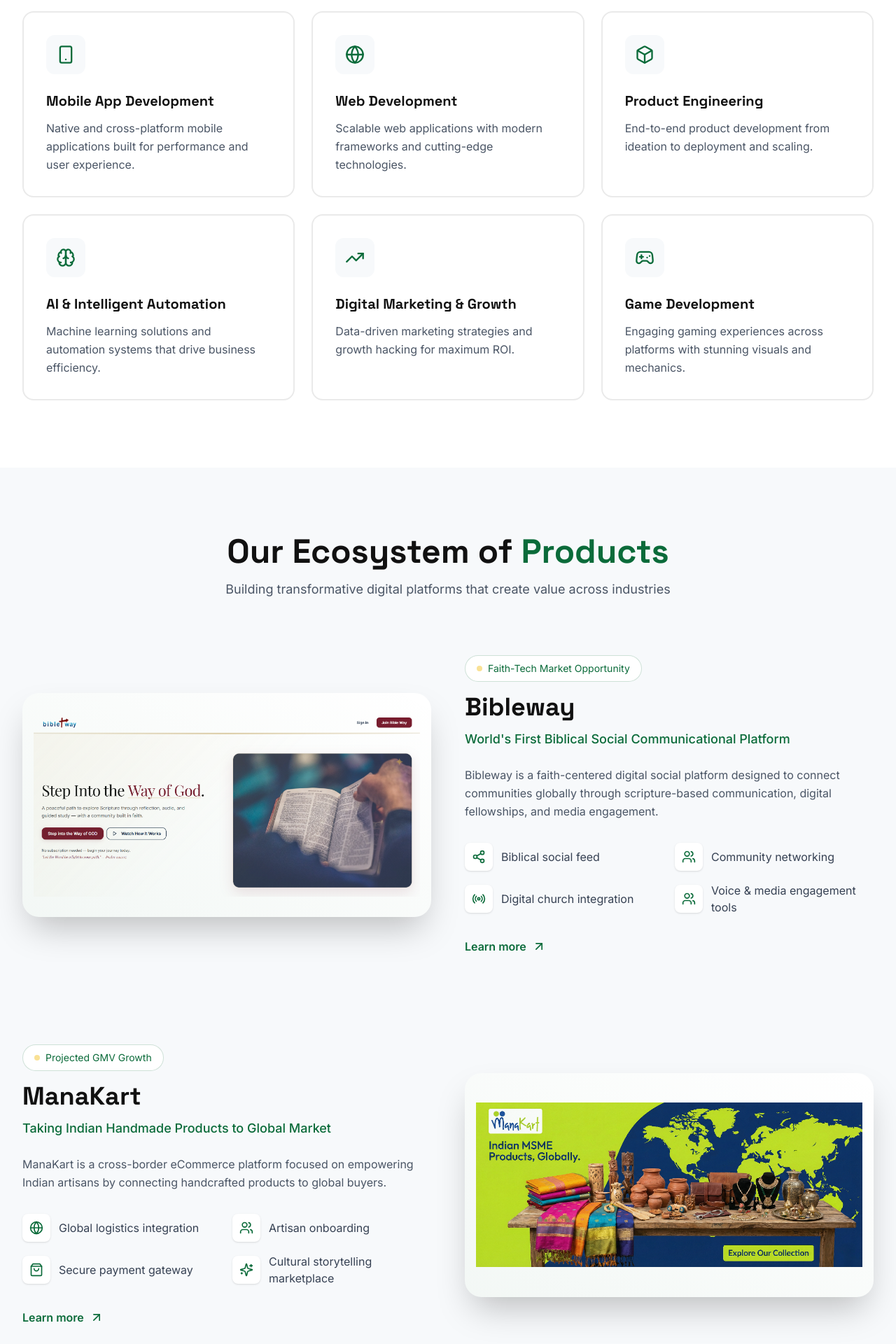
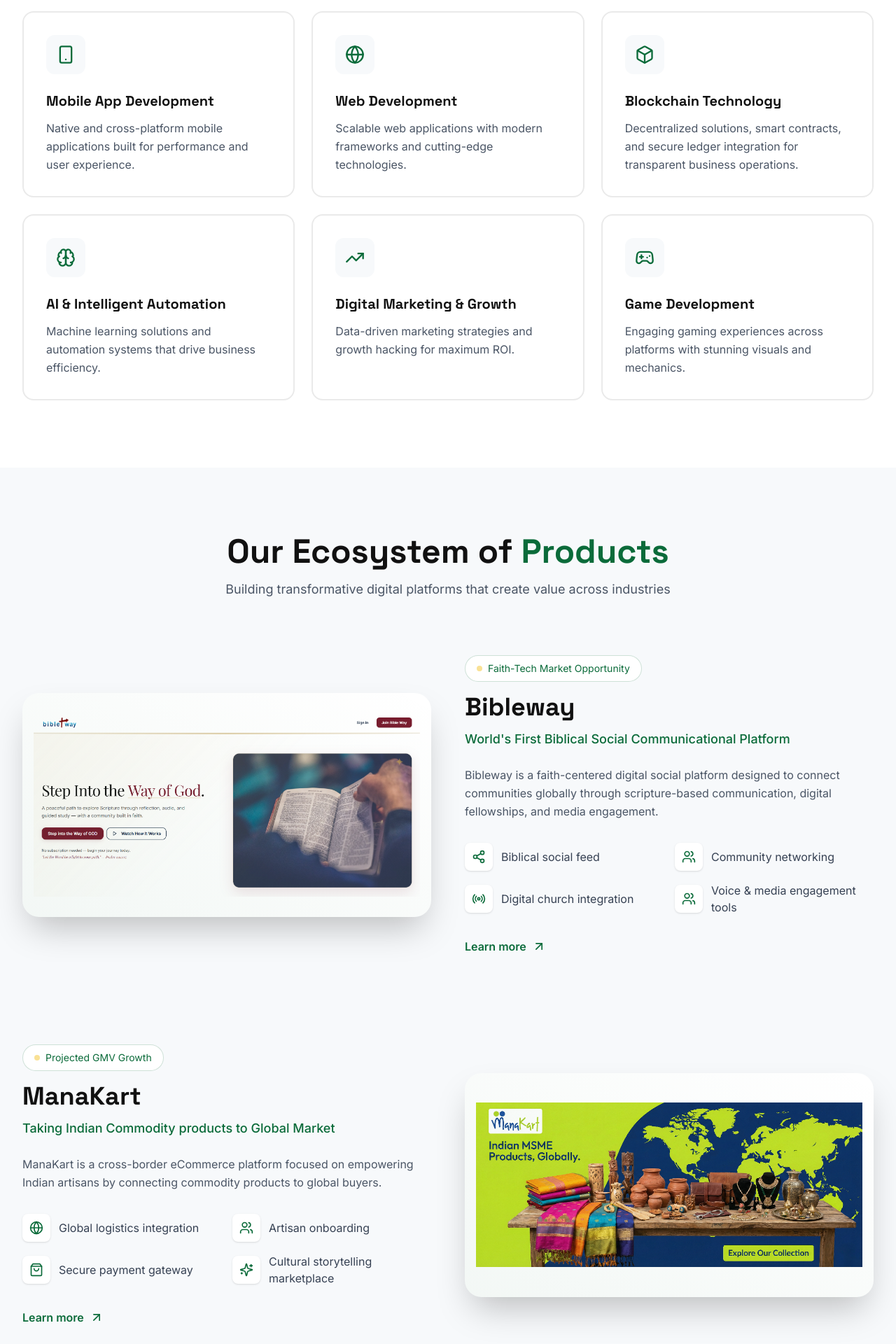
Before and after one commit to Sachin2006-bit/Investor-Focused-Company-Website, a React (Vite) app: page / in a window 1280 px wide. Shown: the part 2480-4400 px from the top of the page at 70% size. Built offline with nearby package versions, Linux system fonts and the light colour scheme.

Commit message:
final - 1

```diff
--- a/src/app/components/Footer.tsx
+++ b/src/app/components/Footer.tsx
@@ -14,8 +14,8 @@
       { name: "Bibleway", href: "#bibleway" },
       { name: "ManaKart", href: "#manakart" },
       { name: "Mana Coin", href: "#mana-coin-shoppy-finance" },
-      { name: "Bibleway Studios", href: "#bibleway-studios" },
-      { name: "Succession", href: "#succession" },
+      { name: "Linchpin Studio", href: "#linchpin-studio" },
+      { name: "Succession - A Brand of Manakart", href: "#succession" },
     ],
   },
   {
--- a/src/app/components/Leadership.tsx
+++ b/src/app/components/Leadership.tsx
@@ -2,6 +2,7 @@
 import babuImg from "@/assets/babu.png";
 import sujayImg from "@/assets/sujay.jpeg";
 import sachinImg from "@/assets/sachin2.jpeg";
+import akshayImg from "@/assets/akshay.jpeg";
 
 const leaders = [
   {
@@ -21,6 +22,12 @@
     title: "CTO",
     quote: "Engineering excellence at scale, every day.",
     image: sachinImg,
+  },
+  {
+    name: "Akshay",
+    title: "Operations Executive",
+    quote: "Driving operational excellence to power our vision.",
+    image: akshayImg,
   },
 ];
 
@@ -43,7 +50,7 @@
           </p>
         </motion.div>
 
-        <div className="grid md:grid-cols-3 gap-8">
+        <div className="grid md:grid-cols-2 lg:grid-cols-4 gap-8">
           {leaders.map((leader, index) => (
             <motion.div
               key={index}
--- a/src/app/components/Products.tsx
+++ b/src/app/components/Products.tsx
@@ -24,8 +24,8 @@
   },
   {
     name: "ManaKart",
-    tagline: "Taking Indian Handmade Products to Global Market",
-    description: "ManaKart is a cross-border eCommerce platform focused on empowering Indian artisans by connecting handcrafted products to global buyers.",
+    tagline: "Taking Indian Commodity products to Global Market",
+    description: "ManaKart is a cross-border eCommerce platform focused on empowering Indian artisans by connecting commodity products to global buyers.",
     image: manakartLogo,
     features: [
       { icon: Globe, text: "Global logistics integration" },
@@ -51,9 +51,9 @@
     reverse: false,
   },
   {
-    name: "Bibleway Studios",
+    name: "Linchpin Studio",
     tagline: "Original Biblical Web-Series & Faith-Based OTT Entertainment",
-    description: "Bibleway Studios is building a scalable faith-tech entertainment ecosystem by producing original biblical web-series designed for global OTT distribution. By merging cinematic excellence with digital platform ownership, we aim to create a sustainable faith-based content network serving audiences worldwide. Our long-term vision includes multi-language productions, franchise storytelling, and global streaming partnerships.",
+    description: "Linchpin Studio is building a scalable faith-tech entertainment ecosystem by producing original biblical web-series designed for global OTT distribution. By merging cinematic excellence with digital platform ownership, we aim to create a sustainable faith-based content network serving audiences worldwide. Our long-term vision includes multi-language productions, franchise storytelling, and global streaming partnerships.",
     image: "https://images.unsplash.com/photo-1485846234645-a62644f84728?crop=entropy&cs=tinysrgb&fit=max&fm=jpg&ixid=M3w3Nzg4Nzd8MHwxfHNlYXJjaHwxfHxjaW5lbWF0aWMlMjBtb3ZpZSUyMHByb2R1Y3Rpb258ZW58MXx8fHwxNzcxMDQxNzA0fDA&ixlib=rb-4.1.0&q=80&w=1080",
     features: [
       { icon: Layers, text: "Original Biblical Web-Series Production" },
@@ -65,7 +65,7 @@
     reverse: true,
   },
   {
-    name: "Succession",
+    name: "Succession - A Brand of Manakart",
     tagline: "Old-Money Luxury Apparel & Timeless Craftsmanship",
     description: "Succession is positioned as a high-margin luxury fashion label targeting the global premium apparel market through curated collections rooted in heritage aesthetics and superior craftsmanship. The brand focuses on limited production, elevated pricing strategy, and aspirational storytelling to build long-term brand equity and exclusivity. Our long-term vision includes flagship retail experiences, global e-commerce expansion, and curated luxury collaborations.",
     image: successionLogo,
--- a/src/app/components/Services.tsx
+++ b/src/app/components/Services.tsx
@@ -15,8 +15,8 @@
   },
   {
     icon: Box,
-    title: "Product Engineering",
-    description: "End-to-end product development from ideation to deployment and scaling.",
+    title: "Blockchain Technology",
+    description: "Decentralized solutions, smart contracts, and secure ledger integration for transparent business operations.",
   },
   {
     icon: Brain,
@@ -68,13 +68,13 @@
               onHoverStart={() => setHoveredIndex(index)}
               onHoverEnd={() => setHoveredIndex(null)}
               className={`border-2 rounded-2xl p-8 transition-all ${hoveredIndex === index
-                  ? "border-[#0B6B3A] bg-[#F7F9FB] shadow-xl"
-                  : "border-[#EAEAEA] bg-white hover:shadow-lg"
+                ? "border-[#0B6B3A] bg-[#F7F9FB] shadow-xl"
+                : "border-[#EAEAEA] bg-white hover:shadow-lg"
                 }`}
             >
               <div className={`w-14 h-14 rounded-xl flex items-center justify-center mb-6 transition-all ${hoveredIndex === index
-                  ? "bg-[#0B6B3A]"
-                  : "bg-[#F7F9FB]"
+                ? "bg-[#0B6B3A]"
+                : "bg-[#F7F9FB]"
                 }`}>
                 <service.icon className={`w-7 h-7 transition-colors ${hoveredIndex === index ? "text-white" : "text-[#0B6B3A]"
                   }`} />
```
Also changed, not shown: src/assets/akshay.jpeg (added).
